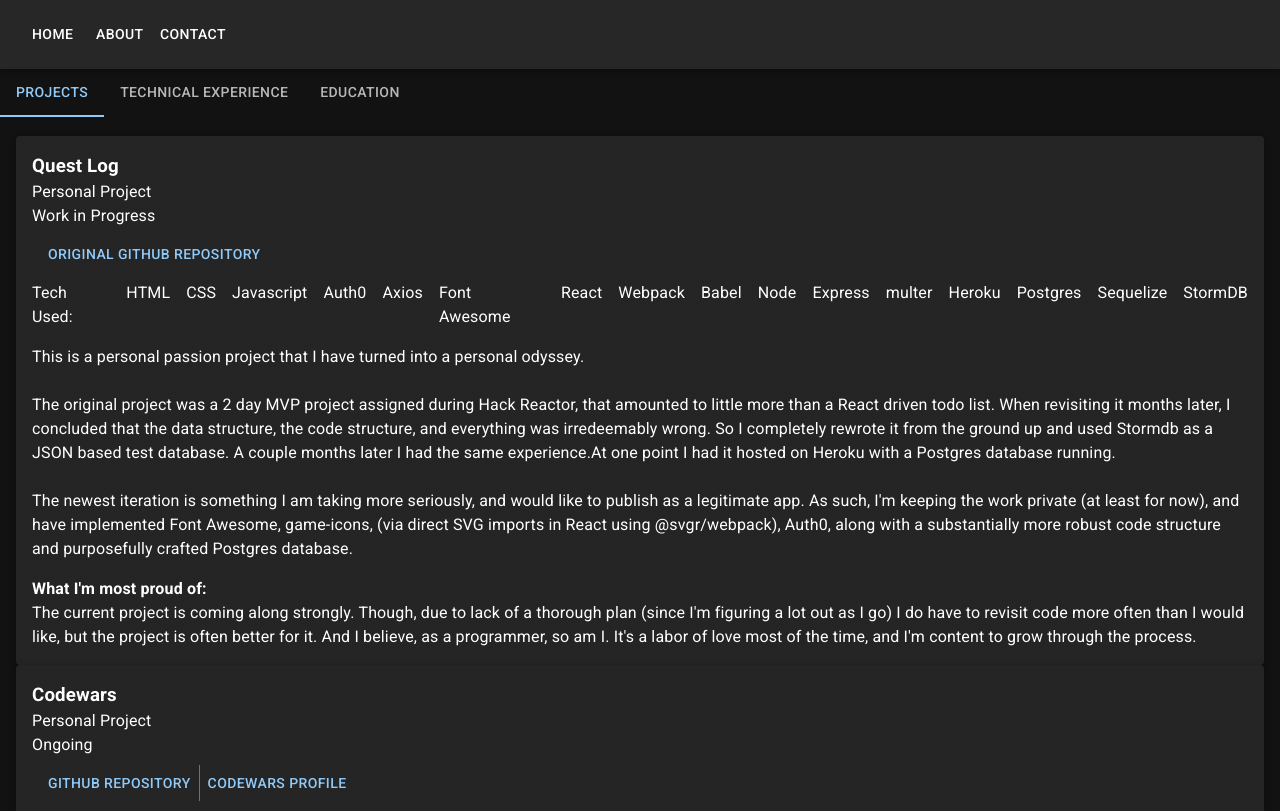
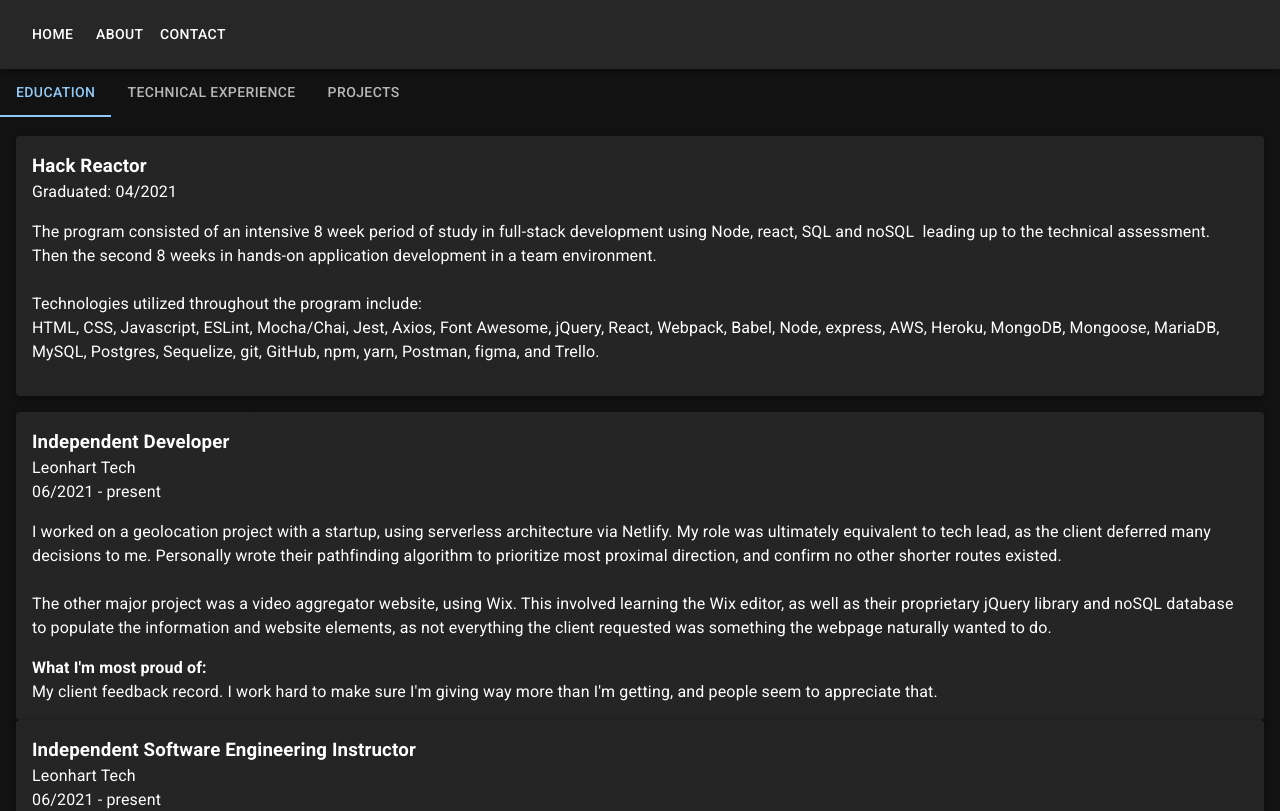
Before and after one commit to tspr0tege/myportfolio, a React app: page / in a window 1280 px wide. Shown: the top 811 px of the page. Built offline with nearby package versions, Linux system fonts and the light colour scheme.

Commit message:
Consolidated lists into single item.

```diff
--- a/client/database.js
+++ b/client/database.js
@@ -20,14 +20,14 @@ export const experiences = [
     company: 'Andromeda 360 AI',
     status: '08/2022 - 09/2022',
     tech_used: [
-      'Typescript',
-      'Jasmine',
-      'Jest',
-      'GraphQL',
-      'React',
-      'Docker',
-      'k3s',
-      'Kubernetes',
+      // 'Typescript',
+      // 'Jasmine',
+      // 'Jest',
+      // 'GraphQL',
+      // 'React',
+      // 'Docker',
+      // 'k3s',
+      // 'Kubernetes',
     ],
     description: 'I worked exclusively on the platform\'s front-end, addressing bugs, updating the UI, and implementing tests. Unfortunately a month after starting, the funding round did not succeed, and my position was eliminated. The experience remains invaluable, as the codebase and the people I worked with  were amazing.',
     highlight: 'While writing tests for my first component, I managed to spot an entire section of the Jest library that was completely ignored in the config file. I took it upon myself to roll all that code back in and either fix the bugs that caused the original problem, or provided comments to explain the issues.'
@@ -37,9 +37,9 @@ export const experiences = [
     company: 'Pixel Academy',
     status: '03/2017 - 09/2017',
     tech_used: [
-      'C#',
-      'Java',
-      'Unity'
+      // 'C#',
+      // 'Java',
+      // 'Unity'
     ],
     description: 'In this role I taught 7-14 year old students how to write code as part of an afterschool program. Teaching consisted of logic blocks (Game Maker, Minecraft.edu), coding Minecraft mods in Java, and full game projects using C# in Unity.\n\nFor their summer program I wrote a full game creation curriculum that consisted of assets and scripts in Unity, and a full walk-through for instructors to teach the material. The game itself was a simple 3D space shooter. The curriculum included lessons in object instantiation, capturing user input, and 3D design. This allowed for a lot of understanding and creativity for the kids.',
     highlight: 'My curriculum was a substantial success. Everyone was able to follow along and complete the minimum requirements for their projects, and the lessons were thorough and open-ended enough that plenty of projects created whole other spins on their finished games. One project I saw featured a Mandalorian ship from Star Wars shooting down cherry pies, in space.'
@@ -67,22 +67,22 @@ export const projects = [
       },
     ],
     tech_used: [
-      'HTML',
-      'CSS',
-      'Javascript',
-      'Auth0',
-      'Axios',
-      'Font Awesome',
-      'React',
-      'Webpack',
-      'Babel',
-      'Node',
-      'Express',
-      'multer',
-      'Heroku',
-      'Postgres',
-      'Sequelize',
-      'StormDB'
+      'devicon-html5-plain', // 'HTML',
+      'devicon-css3-plain', // 'CSS',
+      'devicon-javascript-plain', // 'Javascript',
+      // 'Auth0',
+      // 'Axios',
+      // 'Font Awesome',
+      // 'React',
+      // 'Webpack',
+      // 'Babel',
+      // 'Node',
+      // 'Express',
+      // 'multer',
+      // 'Heroku',
+      // 'Postgres',
+      // 'Sequelize',
+      // 'StormDB'
     ],
     description: 'This is a personal passion project that I have turned into a personal odyssey.\n\nThe original project was a 2 day MVP project assigned during Hack Reactor, that amounted to little more than a React driven todo list. When revisiting it months later, I concluded that the data structure, the code structure, and everything was irredeemably wrong. So I completely rewrote it from the ground up and used Stormdb as a JSON based test database. A couple months later I had the same experience.At one point I had it hosted on Heroku with a Postgres database running.\n\nThe newest iteration is something I am taking more seriously, and would like to publish as a legitimate app. As such, I\'m keeping the work private (at least for now), and have implemented Font Awesome, game-icons, (via direct SVG imports in React using @svgr/webpack), Auth0, along with a substantially more robust code structure and purposefully crafted Postgres database.',
     highlight: 'The current project is coming along strongly. Though, due to lack of a thorough plan (since I\'m figuring a lot out as I go) I do have to revisit code more often than I would like, but the project is often better for it. And I believe, as a programmer, so am I. It\'s a labor of love most of the time, and I\'m content to grow through the process.'
@@ -102,7 +102,7 @@ export const projects = [
       },
     ],
     tech_used: [
-      'Javascript',
+      'devicon-javascript-plain', // 'Javascript',
     ],
     description: 'This is just a repo where I store my solutions to the Codewars toy problems I\'ve completed.',
     highlight: 'I have one 3rd-kyu solution that was just me skipping ahead to the highest level of my cohort mates from Hack Reactor. My solution was efficient, and I\'m happy to say I had one of the shortest solutions of any of the examples I saw. This is usually not the case for me.'
@@ -118,13 +118,13 @@ export const projects = [
       },
     ],
     tech_used: [
-      'HTML',
-      'CSS',
-      'Javascript',
-      'PHP',
-      'Apache',
-      'AWS',
-      'Postgres'
+      'devicon-html5-plain', // 'HTML',
+      'devicon-css3-plain', // 'CSS',
+      'devicon-javascript-plain', // 'Javascript',
+      // 'PHP',
+      // 'Apache',
+      // 'AWS',
+      // 'Postgres'
     ],
     description: 'This project was put together as part of a job interview for PHP developer. The challenge consisted of making 3-4 basic pages for a book catalog at a library. This was my first use of PHP, which I taught myself (YouTube videos and the PHP documentation) over the weekend following the interview. The purpose (I was told) was to assess my ability to use SQL queries to add, edit, and delete entries. While writing it, my laptop completely died, which is why I ended up deploying it to an AWS EC2 instance, running Ubuntu. Which was not a requirement.',
     highlight: 'I feel like I put together a reasonably solid first project in PHP. The code is all original, and it did exactly what it was supposed to.'
@@ -140,9 +140,9 @@ export const projects = [
       },
     ],
     tech_used: [
-      'Javascript',
-      'Netlify',
-      'Codepen',
+      'devicon-javascript-plain', // 'Javascript',
+      // 'Netlify',
+      // 'Codepen',
     ],
     description: 'Due to the proprietary nature of the work, I agreed to not publicly expose any of the code I produced for the project. What I will say is it used a serverless architecture, and vanilla Javascript with the Geolocation API. This was my first experience with Geolocation, and so I do have an experimental codepen I used (linked above) to try out things. I hope this gives some insight into my thought process.',
     highlight: 'I was rehired by this client and effective became the tech lead while I worked with them. They left me the following feedback:\n"This is my second job working with Squall and it has been yet another pleasure. He\'s been just a fantastic part of my team and has solved some complex issues in the project. Highly recommended and I\'ll be coming back soon!"'
@@ -162,13 +162,13 @@ export const projects = [
       },
     ],
     tech_used: [
-      'HTML',
-      'CSS',
-      'Javascript',
-      'React',
-      'Webpack',
-      'Babel',
-      'Github'
+      'devicon-html5-plain', // 'HTML',
+      'devicon-css3-plain', // 'CSS',
+      'devicon-javascript-plain', // 'Javascript',
+      // 'React',
+      // 'Webpack',
+      // 'Babel',
+      // 'Github'
     ],
     description: 'This was an attempt to build a portfolio, based on inspiration from a Dungeons & Dragons character sheet, deployed using gh-pages. While I personally really liked the layout (maybe not the colors), after seeing it altogether I realized how overwhelming and cluttered it looks. So I took most of it back to the drawing board to make a cleaner page.',
     highlight: 'The sub-navigation concept. This actually programmatically grabs each of the sub-sections of the page and will move the page to them when clicked, and flash a blue shadow. The idea was to have it work on other pages, and make mobile use a lot quicker to get to the part you\'d want to see. It does it\'s job, but (again) is somewhat cluttered and unwieldy.'
@@ -184,9 +184,9 @@ export const projects = [
       },
     ],
     tech_used: [
-      'HTML',
-      'CSS',
-      'Javascript',
+      'devicon-html5-plain', // 'HTML',
+      'devicon-css3-plain', // 'CSS',
+      'devicon-javascript-plain', // 'Javascript',
     ],
     description: 'This was my first freelancing project. Made for a teacher to use on his Chromebook, on an extremely shoestring budget. So to keep things simple, we used localStorage in the browser. The app works with a scanner that he has for bathroom passes, which will populate the names of the students in the form. ',
     highlight: 'Admittedly, this project was crude, but the client was happy and even tipped extra.'
@@ -202,15 +202,15 @@ export const projects = [
       },
     ],
     tech_used: [
-      'HTML',
-      'CSS',
-      'Javascript',
-      'Axios',
-      'React',
-      'Webpack',
-      'Babel',
-      'Node',
-      'Express',
+      'devicon-html5-plain', // 'HTML',
+      'devicon-css3-plain', // 'CSS',
+      'devicon-javascript-plain', // 'Javascript',
+      // 'Axios',
+      // 'React',
+      // 'Webpack',
+      // 'Babel',
+      // 'Node',
+      // 'Express',
     ],
     description: 'Ah, yes… the ubiquitous weather app.\n\nI built this strictly as an example of consuming an API. It was also my first experiment with css-loader, and the dotenv npm package.  Originally deployed to Heroku on a free server.',
     highlight: 'This was my first foray into manually setting up webpack, and building out the config file.'
@@ -226,9 +226,9 @@ export const projects = [
       },
     ],
     tech_used: [
-      'HTML',
-      'CSS',
-      'Javascript',
+      'devicon-html5-plain', // 'HTML',
+      'devicon-css3-plain', // 'CSS',
+      'devicon-javascript-plain', // 'Javascript',
     ],
     description: 'This is a mini project I did for a friend in pure Javascript. He is a music teacher and used this for remote lessons during COVID. It\'s dynamically rendered from form inputs, and then the student follows along with the marks to time strumming chords on the guitar. Deployment was done on his GoDaddy website, directly in the HTML editor.',
     highlight: 'Helping a friend\'s business in challenging times.'
@@ -244,18 +244,18 @@ export const projects = [
       },
     ],
     tech_used: [
-      'HTML',
-      'CSS',
-      'Javascript',
-      'ESLint',
-      'Axios',
-      'Font Awesome',
-      'React',
-      'Webpack',
-      'Babel',
-      'Node',
-      'Express',
-      'AWS'
+      'devicon-html5-plain', // 'HTML',
+      'devicon-css3-plain', // 'CSS',
+      'devicon-javascript-plain', // 'Javascript',
+      // 'ESLint',
+      // 'Axios',
+      // 'Font Awesome',
+      // 'React',
+      // 'Webpack',
+      // 'Babel',
+      // 'Node',
+      // 'Express',
+      // 'AWS'
     ],
     description: 'This was the Frontend Capstone project my team did in Hack Reactor. The premise was to design a product page for a fashion website. I was responsible for the main product “Overview” section at the top. The API was maintained by the school, and is no longer available, so the site cannot be demoed. During the program, we built it using a Node/express server and consuming the provided API. For presentation I personally deployed it to an AWS EC2 instance.\n\nI have to say: I\'m genuinely laughing at my own ignorance as I\'m reviewing the repo, to write this, and realizing just how much I did not understand about what I was doing. There are multiple dependencies in package.json that we didn\'t even end up using.',
     highlight: 'That we finished something and it worked at least once!'
--- a/client/src/App.jsx
+++ b/client/src/App.jsx
@@ -2,9 +2,11 @@ import React, { useState } from 'react';
 import { Box, CssBaseline, Link, Tabs, Tab } from '@mui/material';
 import { ThemeProvider, createTheme } from '@mui/material/styles';
 
-import ExperienceList from './ExperienceList';
-import EducationList from './EducationList';
-import ProjectList from './ProjectList';
+// import ExperienceList from './ExperienceList';
+// import EducationList from './EducationList';
+// import ProjectList from './ProjectList';
+import PortfolioItem from './PortfolioItem';
+import { projects, experiences, educations } from '../database';
 
 import Nav from './Nav';
 
@@ -25,7 +27,7 @@ const boxStyle = {
 export default () => {
   const [value, setValue] = useState(0);
 
-  const handleChange = (event, newValue) => {
+  function handleChange(event, newValue) {
     setValue(newValue);
   };
 
@@ -35,29 +37,31 @@ export default () => {
       <Nav />
       <Box sx={{ width: '100%', top: '69px', bgcolor: 'background.default', zIndex: 1 }} position="fixed">
         <Tabs value={value} onChange={handleChange} aria-label="nav tabs example">
+          <LinkTab label="Education" href="#education-list" />
+          <LinkTab label="Technical Experience" href="#experience-list" />
           <LinkTab label="Projects" href="#project-list" />
-          <LinkTab label="Technical Experience" href="#experience-list" />
-          <LinkTab label="Education" href="#education-list" />
         </Tabs>
       </Box>
       {/* Hero Header */}
       <Box sx={boxStyle}>
-        <ProjectList />
-        <ExperienceList />
-        <EducationList />
+        <div id="education-list" className="portfolio-list">
+          {educations.map((education, index) => {
+            return <PortfolioItem key={index} detailObject={education}/>
+          })}
+        </div>
+        <div id="experience-list" className="portfolio-list">
+        {experiences.map((experience, index) => {
+            return <PortfolioItem key={index} detailObject={experience}/>
+          })}
+        </div>
+        <div id="project-list" className="portfolio-list">
+          {projects.map((project, index) => {
+            return <PortfolioItem key={index} detailObject={project}/>
+          })}
+        </div>
       </Box>
     </ThemeProvider>
   );
 }
 
-const LinkTab = (props) => {
-  return (
-    <Tab
-      component={Link}
-      // onClick={(event) => {
-      //   event.preventDefault();
-      // }}
-      {...props}
-    />
-  );
-}
+const LinkTab = (props) => <Tab component={Link} {...props}/>
--- a/client/src/EducationList.jsx
+++ /dev/null
@@ -1,25 +0,0 @@
-import React from 'react';
-import { Paper, Box } from '@mui/material';
-
-import { educations } from '../database';
-
-export default () => {
-
-  return (
-    <div id="education-list">
-      {educations.map((education, index) => {
-        const { title, status, description } = education;
-
-        return (
-          <Paper key={index} elevation={3}>
-            <Box sx={{p: 2}}>
-              <h3>{title}</h3>
-              <p>{status}</p>
-              <pre>{description}</pre>
-            </Box>
-          </Paper>
-        )
-      })}
-    </div>
-  );
-}
--- a/client/src/ExperienceList.jsx
+++ /dev/null
@@ -1,42 +0,0 @@
-import React from 'react';
-import { Paper, Box } from '@mui/material';
-
-import { experiences } from '../database';
-
-export default () => {
-
-
-  return (
-    <div id="experience-list">
-      {experiences.map((experience, index) => {
-        const {
-          title,
-          company,
-          status,
-          tech_used,
-          description,
-          highlight } = experience;
-
-        return (
-          <Paper key={index} elevation={3}>
-            <Box sx={{p: 2}}>
-              <h3>{title}</h3>
-              <p>{company}</p>
-              <p>{status}</p>
-              {/* tech_used */}
-              {(tech_used?.length > 0) &&
-              <ul>Tech Used:
-                {tech_used.map((tech, index) => {
-                  return <li key={index}>{tech}</li>
-                })}
-              </ul>}
-              <pre>{description}</pre>
-              <h4>What I'm most proud of:</h4>
-              <p>{highlight}</p>
-            </Box>
-          </Paper>
-        )
-      })}
-    </div>
-  );
-}
--- /dev/null
+++ b/client/src/PortfolioItem.jsx
@@ -0,0 +1,67 @@
+import React from 'react';
+import { Paper, Box, Button, ButtonGroup } from '@mui/material';
+
+// import { projects } from '../database';
+
+const linksBoxStyle = {
+  display: 'flex',
+  flexDirection: 'column',
+  '& > *': {
+    m: 1,
+  },
+};
+
+export default ({ detailObject }) => {
+
+  return (
+    <Paper elevation={3}>
+    <Box sx={{p: 2}}>
+      {!!detailObject?.title && <h3>{detailObject.title}</h3>}
+
+      {!!detailObject?.type && <p>{detailObject.type}</p>}
+
+      {!!detailObject?.company && <p>{detailObject.company}</p>}
+
+      {!!detailObject?.status && <p>{detailObject.status}</p>}
+
+      {(detailObject?.links?.length > 0) && <LinksBox links={detailObject.links} />}
+
+      {(detailObject?.tech_used?.length > 0) && <TechList list={detailObject.tech_used} />}
+
+      {!!detailObject?.description && <pre>{detailObject.description}</pre>}
+
+      {!!detailObject?.highlight && <>
+        <h4>What I'm most proud of:</h4>
+        <p>{detailObject.highlight}</p>
+      </>}
+    </Box>
+    </Paper>
+  );
+}
+
+const LinksBox = ({ links }) => (
+  <Box sx={linksBoxStyle}>
+    <ButtonGroup variant="text" aria-label="text button group">
+      {links.map((link, index) => {
+        const { name, url } = link;
+        return (
+          <a key={index} href={url} target="_blank">
+            <Button>{name}</Button>
+          </a>
+        );
+      })}
+    </ButtonGroup>
+  </Box>
+)
+
+const TechList = ({ list }) => (
+  <ul>Tech Used:
+    {list.map((tech, index) => {
+      return (
+        <li key={index}>
+          <i className={tech}></i>
+        </li>
+      );
+    })}
+  </ul>
+)
--- a/client/src/ProjectList.jsx
+++ /dev/null
@@ -1,64 +0,0 @@
-import React from 'react';
-import { Paper, Box, Button, ButtonGroup } from '@mui/material';
-
-import { projects } from '../database';
-
-const linksBoxStyle = {
-  display: 'flex',
-  flexDirection: 'column',
-  '& > *': {
-    m: 1,
-  },
-};
-
-export default () => {
-
-  return (
-    <div id="project-list">
-      {projects.map((project, index) => {
-        const {
-          title,
-          type,
-          status,
-          links,
-          tech_used,
-          description,
-          highlight } = project;
-
-        return (
-          <Paper key={index} elevation={3}>
-            <Box sx={{p: 2}}>
-              <h3>{title}</h3>
-              <p>{type}</p>
-              <p>{status}</p>
-              {/* links */}
-              {(links.length > 0) &&
-              <Box sx={linksBoxStyle}>
-                <ButtonGroup variant="text" aria-label="text button group">
-                  {links.map((link, i) => {
-                    const { name, url } = link;
-                    return (
-                      <a key={i} href={url} target="_blank">
-                        <Button>{name}</Button>
-                      </a>
-                    );
-                  })}
-                </ButtonGroup>
-              </Box>}
-              {/* tech_used */}
-              {(tech_used?.length > 0) &&
-              <ul>Tech Used:
-                {tech_used.map((tech, index) => {
-                  return <li key={index}>{tech}</li>
-                })}
-              </ul>}
-              <pre>{description}</pre>
-              <h4>What I'm most proud of:</h4>
-              <p>{highlight}</p>
-            </Box>
-          </Paper>
-        )
-      })}
-    </div>
-  );
-}
--- a/style.css
+++ b/style.css
@@ -15,7 +15,7 @@ pre {
 }
 
 /* Project List */
-#project-list ul {
+.portfolio-list ul {
   list-style: none;
   display: flex;
   gap: 1rem;
```
Also changed, not shown: 1 other file (tests, documents, lock files or other folders).
